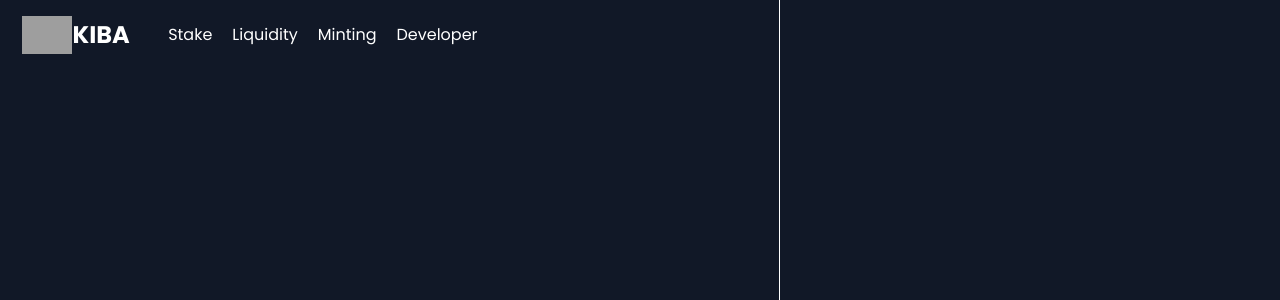
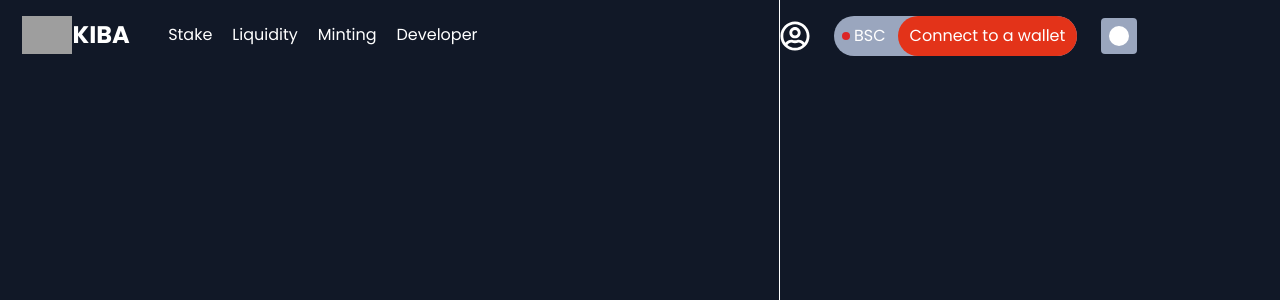
Before and after one commit to ScriptPythonic/Crypto-exchange, a React (Vite) app: page / in a window 1280 px wide. Shown: the top 300 px of the page. Built offline with nearby package versions, Linux system fonts and the light colour scheme; grey boxes are pictures that could not be loaded.

Commit message:
Working on the header

```diff
--- a/package.json
+++ b/package.json
@@ -11,7 +11,8 @@
   },
   "dependencies": {
     "react": "^18.3.1",
-    "react-dom": "^18.3.1"
+    "react-dom": "^18.3.1",
+    "react-icons": "^5.4.0"
   },
   "devDependencies": {
     "@eslint/js": "^9.17.0",
--- a/src/App.jsx
+++ b/src/App.jsx
@@ -1,5 +1,6 @@
 import './app.css'
 import Logo from './assets/image.png'
+import { FaRegUserCircle } from "react-icons/fa";
 
 function App (){
   return (
@@ -23,12 +24,22 @@ function App (){
 
       </div>
       {/* end of the main part */}
-      <div className='flex-1  max-w-[500px]'>
-        <div>
+      <div className='flex-1 max-w-[500px]'>
+  <div className='flex gap-6 items-center py-4 mx-auto'>
+    <FaRegUserCircle className='text-3xl text-white' />
+    <div className='flex items-center bg-[#9aa6be] rounded-[25px] pl-2 gap-3'>
+      <div className='flex items-center gap-[4px]'>
+        <div className='w-2 h-2 bg-red-600 rounded-full'></div>
+        <p>BSC</p>
+      </div>
+      <button className='px-3 py-2 bg-[#E33319] rounded-[25px]'>Connect to a wallet</button>
+    </div>
+    <div className='w-9 h-9 bg-[#9aa6be] rounded-[4px] flex justify-center items-center'>
+      <div className='w-5 h-5 bg-white rounded-full'></div>
+    </div>
+  </div>
+</div>
 
-        </div>
-
-      </div>
     </div>
   )
 }
```
Also changed, not shown: 1 other file (tests, documents, lock files or other folders).
